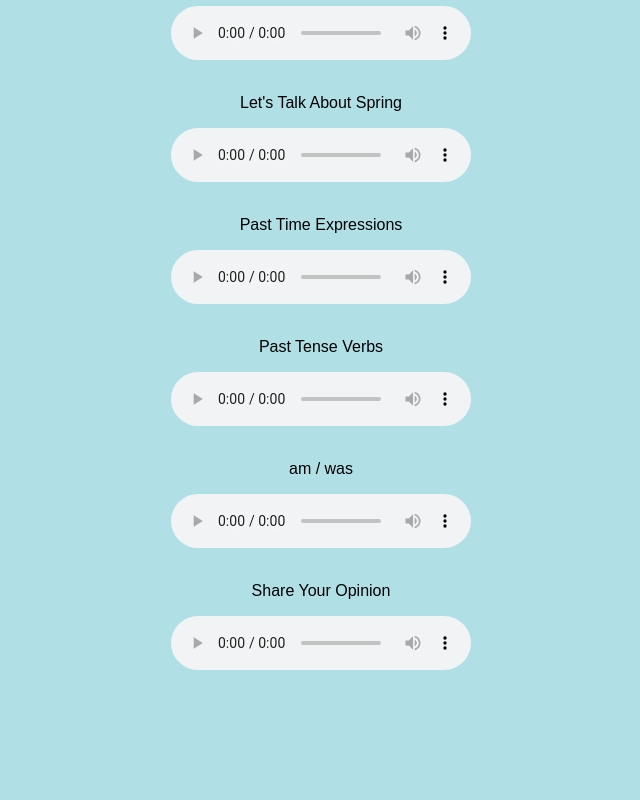
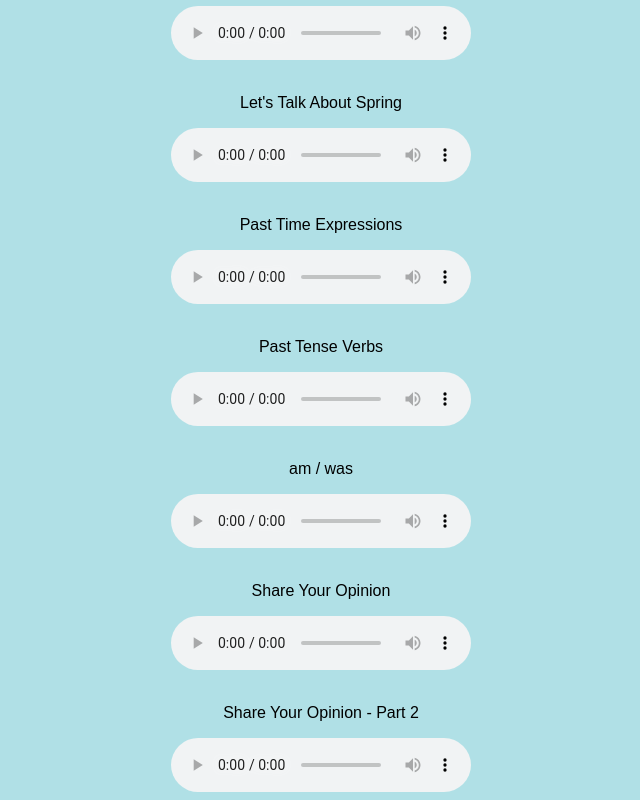
Before and after one commit to dreamtreeenglish/dreamtree-site, a plain HTML site: page c2-voicememo.html in a window 1280 px wide. Shown: the part 358-1158 px from the top of the page, without its empty margins (319-959 px from the left). Before the commit the page ends 1036 px from the top, so only its background shows below. Drawn offline with Linux system fonts and the light colour scheme.

Commit message:
Adds C2 Week 2

```diff
--- a/c2-voicememo.html
+++ b/c2-voicememo.html
@@ -59,5 +59,10 @@
     <audio controls>
       <source src="voice-memos\audio-recordings\c2-recordings\c2_opinion_1.mp3" type="audio/mpeg" />
     </audio>
+    <br>
+    <p>Share Your Opinion - Part 2</p>
+    <audio controls>
+      <source src="voice-memos\audio-recordings\c2-recordings\c2_opinion_2.mp3" type="audio/mpeg" />
+    </audio>
   </body>
 </html>
```
Also changed, not shown: 1 other file.
